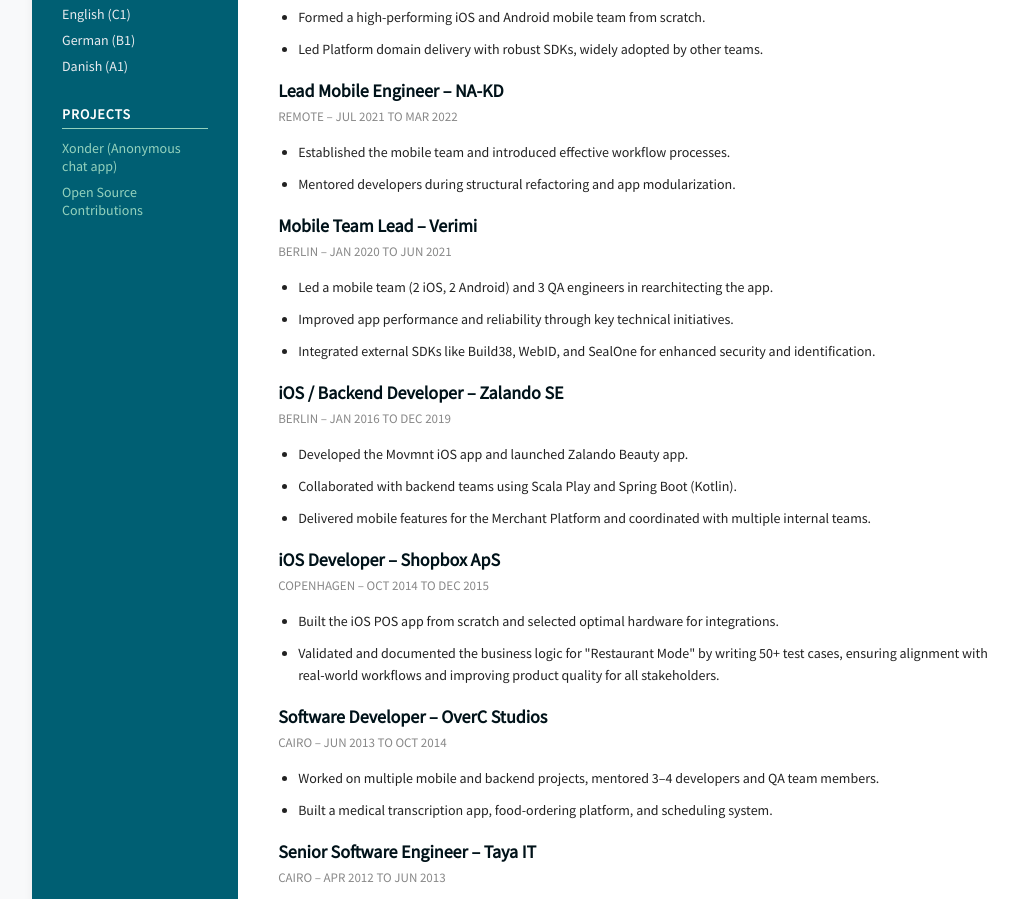
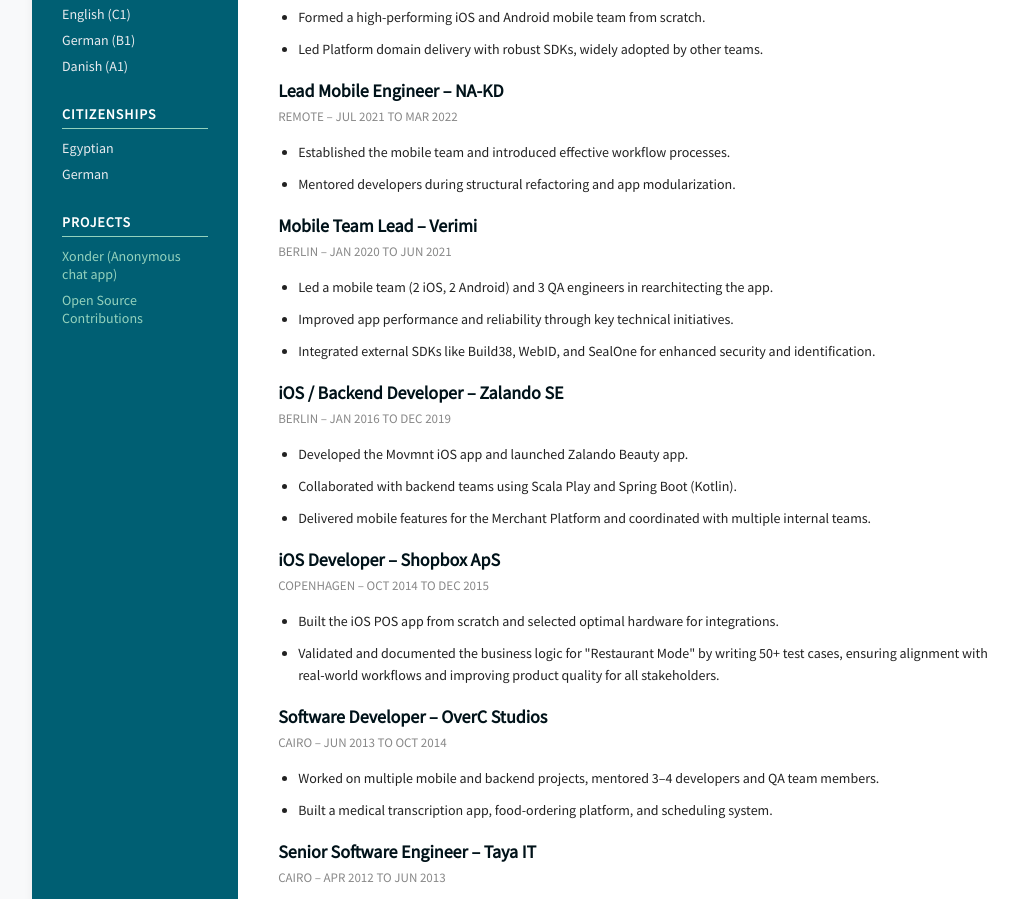
Before and after one commit to emadhegab/emadhegab.github.io, a plain HTML site: page iOS.html in a window 1280 px wide. Shown: the part 818-1717 px from the top of the page, without its empty margins (108-1126 px from the left). Drawn offline with Linux system fonts and the light colour scheme.

Commit message:
Update iOS.html
Signed-off-by: Mohamed Emad Hegab <emadhegab@gmail.com>

```diff
--- a/iOS.html
+++ b/iOS.html
@@ -42,7 +42,11 @@
         <li>German (B1)</li>
         <li>Danish (A1)</li>
       </ul>
-
+      <div class="section-title">Citizenships</div>
+      <ul class="skills">
+        <li>Egyptian</li>
+        <li>German</li>
+      </ul>
       <div class="section-title">Projects</div>
       <ul class="skills">
         <li><a href="https://xonder.chat/iOS">Xonder (Anonymous chat app)</a></li>
```
